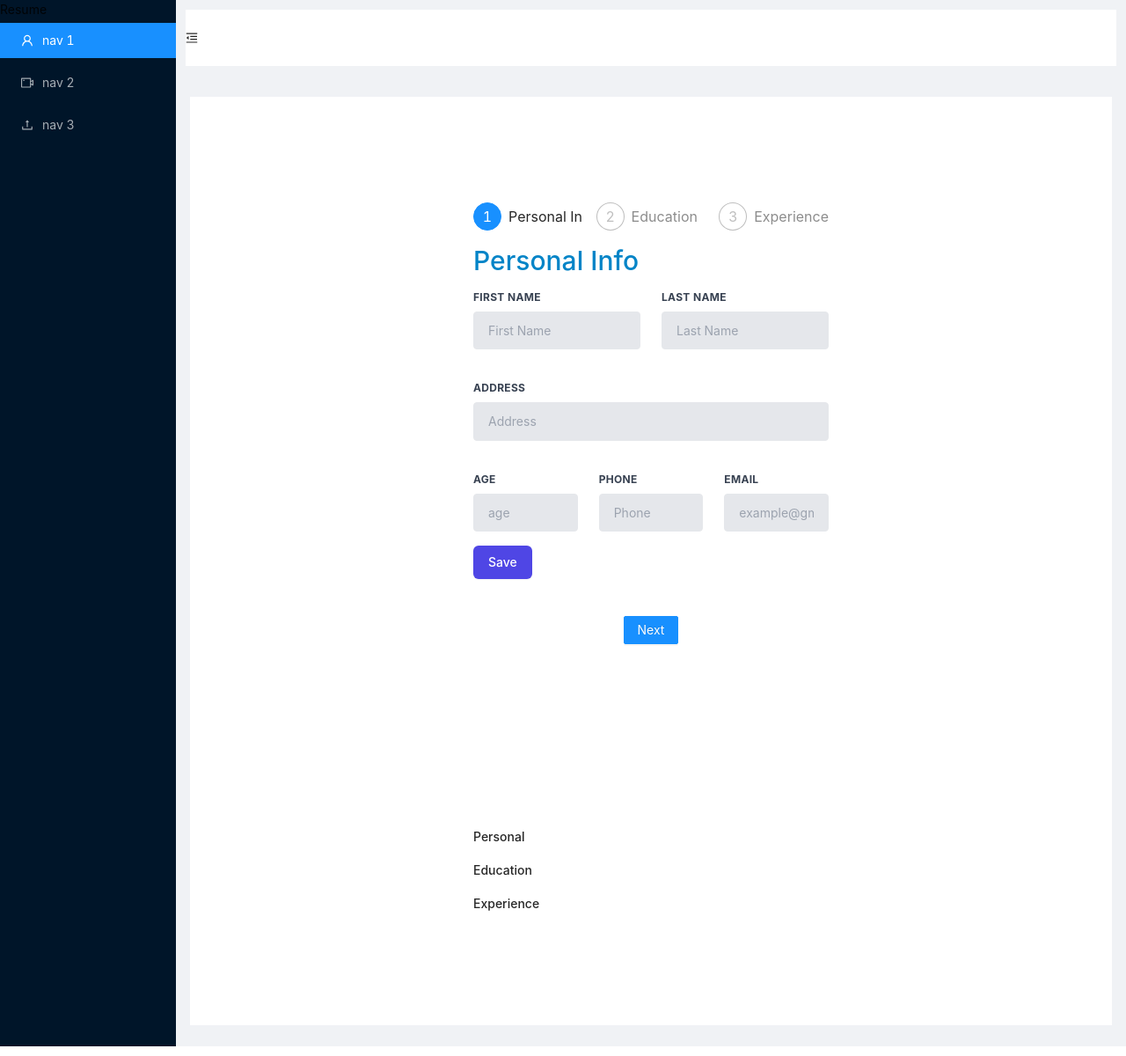
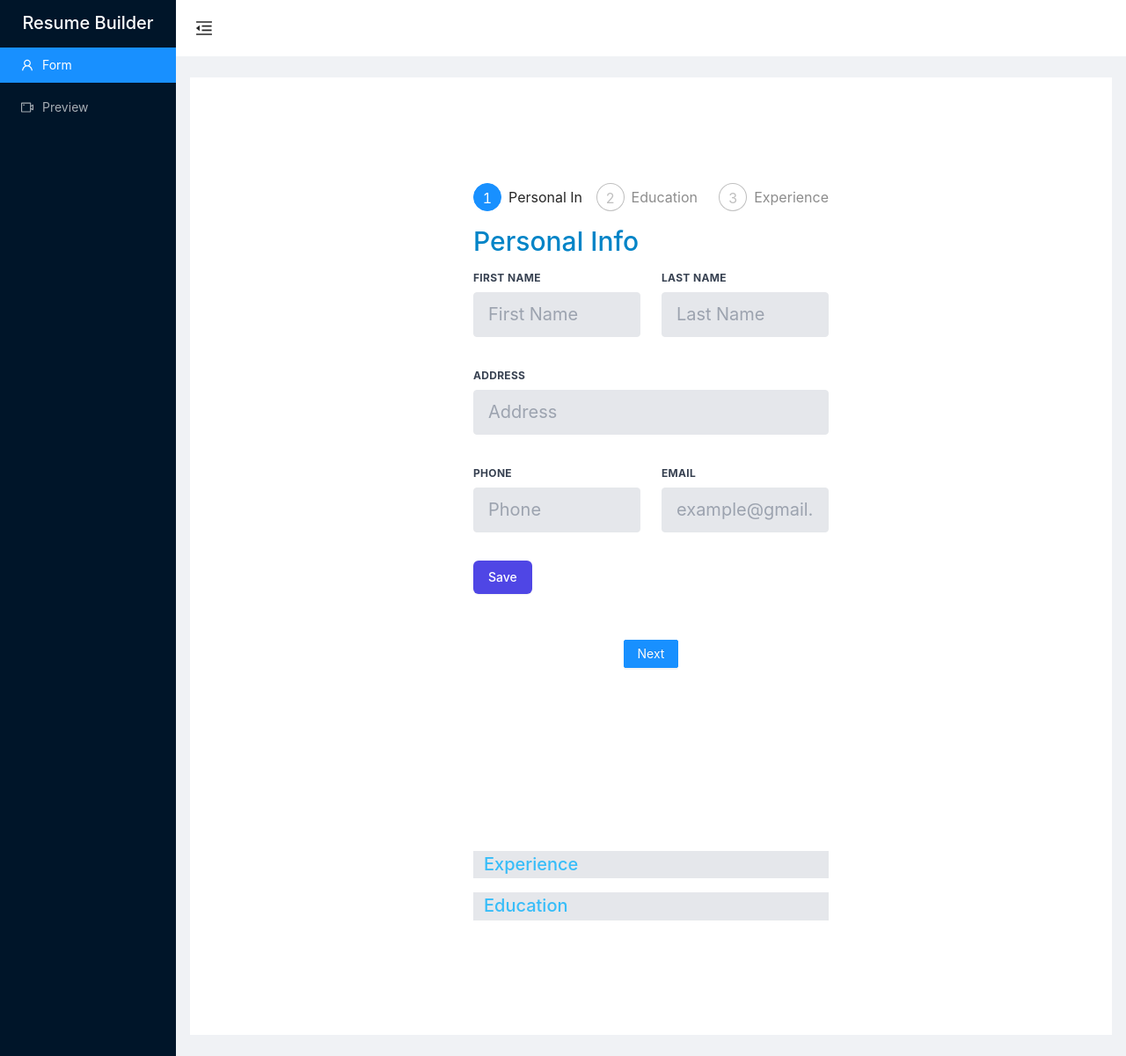
Before and after one commit to dglitxh/CV-gen, a React (Create React App) app: page / in a window 1280 px wide. Shown: the whole page at 88% size. Built offline with nearby package versions, Linux system fonts and the light colour scheme.

Commit message:
tweaks: UI/UX

```diff
--- a/public/style.css
+++ b/public/style.css
@@ -1,5 +1,7 @@
 
-
+#root{
+  font-size: 20px;
+}
 .step-buttons{
     display: flex;
     justify-content: center;
@@ -13,7 +15,7 @@
 
 #components-layout-demo-custom-trigger .trigger {
     padding-left: 4%;
-    font-size: 120%;
+    font-size: 150%;
     line-height: 64px;
     cursor: pointer;
     transition: color 0.3s;
@@ -23,12 +25,23 @@
     color: #1890ff;
   }
 
+  .trigger:hover {
+    color: #1890ff;
+  }
+
   #components-layout-demo-custom-trigger .logo {
     height: 32px;
     margin: 16px;
     background: rgba(255, 255, 255, 0.3);
   }
 
+  .cardhead{
+    display: flex;
+    justify-content: space-between;
+
+
+  }
+
   .site-layout .site-layout-background {
     background: #fff;
   }
--- a/src/App.js
+++ b/src/App.js
@@ -3,7 +3,7 @@ import { useState } from "react/cjs/react.development";
 import About from "./components/About";
 import Education from "./components/Education";
 import Experience from "./components/Experience";
-import Display from "./components/Display"
+import { EduDisplay, ExpDisplay, AboutDisplay } from "./components/Display"
 import { Steps, Button, message } from 'antd';
 import { Layout, Menu } from 'antd';
 import {
@@ -81,25 +81,23 @@ const App = (props) => {
       <Layout>
         <Sider trigger={null} collapsible collapsed={collapsed}>
           <div className="logo" />
-          Resume
+          <h3 className="text-white text-center mt-3 text-xl">Resume Builder</h3>
           <Menu theme="dark" mode="inline" defaultSelectedKeys={['1']}>
-            <Menu.Item key="1" icon={<UserOutlined />}>
-              nav 1
+            <Menu.Item key="1" icon={<UserOutlined />} >
+              Form
             </Menu.Item>
-            <Menu.Item key="2" icon={<VideoCameraOutlined />}>
-              nav 2
-            </Menu.Item>
-            <Menu.Item key="3" icon={<UploadOutlined />}>
-              nav 3
+            <Menu.Item key="2" icon={<VideoCameraOutlined />} >
+              Preview
             </Menu.Item>
           </Menu>
         </Sider>
         <Layout className="site-layout">
-          <Header className="site-layout-background" style={{ padding: 0, margin: '1%' }}>
+          <Header className="site-layout-background" style={{ 'padding-left': '2%'}}>
             {React.createElement(collapsed ? MenuUnfoldOutlined : MenuFoldOutlined, {
               className: 'trigger',
               onClick: toggle,
             })}
+            <h2 className="text-center text-purple-500"> Fill Form To Build Resume</h2>
           </Header>
           <Content
             className="site-layout-background"
@@ -135,9 +133,9 @@ const App = (props) => {
       </div>
        </div>
        <div id="cv" className="px-8 py-12 max-w-md mx-auto sm:max-w-xl lg:max-w-full lg:w-1/2 lg:py-24 lg:px-12 pb-6">
-       <Display entries={about} name={'Personal'}/>
-       <Display entries={edu} name={'Education'}/>
-       <Display entries={exp} name={'Experience'}/>
+       <AboutDisplay entries={about} />
+       <ExpDisplay entries={exp} name={'Experience'}/>
+       <EduDisplay entries={edu} name={'Education'}/>
 
     </div>
           </Content>
--- a/src/components/About.js
+++ b/src/components/About.js
@@ -7,8 +7,6 @@ class About extends Component{
         this.state = {
                 firstName: '',
                 lastName: '',
-                address: '',
-                age: '',
                 phone: '',
                 email: '',
                 id: uniqid()
@@ -83,24 +81,8 @@ class About extends Component{
                     </div>
                 </div>
 
-
-                    <div className="flex flex-wrap -mx-3 mb-2">
-                    <div className="w-full md:w-1/3 px-3 mb-6 md:mb-0">
-                    <label className="block uppercase tracking-wide text-gray-700 text-xs font-bold mb-2" for="grid-city">
-                        Age
-                    </label>
-                    <input className="appearance-none block w-full bg-gray-200 text-gray-700 border border-gray-200 rounded
-                    py-3 px-4 leading-tight focus:outline-none focus:bg-white focus:border-gray-500"
-                            id="grid-age"
-                            type="number"
-                            placeholder="age"
-                            onChange={this.handleChange}
-                            name='age'
-                            required
-                            value={this.state.age}/>
-                    </div>
-
-                    <div className="w-full md:w-1/3 px-3 mb-6 md:mb-0">
+                <div className="flex flex-wrap -mx-3 mb-6">
+                <div className="w-full md:w-1/2 px-3 mb-6 md:mb-0">
                     <label className="block uppercase tracking-wide text-gray-700 text-xs font-bold mb-2" for="grid-city">
                        Phone
                     </label>
@@ -116,7 +98,7 @@ class About extends Component{
                     </div>
 
 
-                    <div className="w-full md:w-1/3 px-3 mb-4 md:mb-0">
+                  <div className="w-full md:w-1/2 px-3 mb-6 md:mb-0">
                     <label className="block uppercase tracking-wide text-gray-700 text-xs font-bold mb-2" for="grid-zip">
                         Email
                     </label>
--- a/src/components/Display.js
+++ b/src/components/Display.js
@@ -1,23 +1,42 @@
+import { EditOutlined, DeleteOutlined} from '@ant-design/icons';
+import { Timeline, Card } from 'antd'
 
-
-const Display = (props) => {
+export const ExpDisplay = (props) => {
     const { entries, name } = props;
     if( entries){
     return(
-      <div className="abouted">
-        <h1 className="mt-4">{name}</h1>
+      <div className="experience">
+        <h1 className="mt-4 bg-gray-200 px-3 text-sky-400">{name}</h1>
+        <Timeline>
         {entries.map((entry) => {
           console.log(entry)
             return (
-            Object.keys(entry).map((item) =>{
-              return(
-                  <h3 className={item + '-class'}>{[item] +": " + entry[item]}</h3>
-              )
-            })
-
+              <>
+              <Timeline.Item>
+               <Card
+                title=""
+                extra={<div>
+                  <a className="mr-2" href="#"><DeleteOutlined twoToneColor="#eb2f96" /> </a>
+                  <a href="#"><EditOutlined /> </a>
+                  </div>}>
+                    <div className='cardhead'>
+                      <h5 className="text-2xl ">{`${entry.workplace}`}</h5>
+                      <h5>{`${entry.startDate} ${entry.endDate? entry.endDate: 'Current'} `}</h5>
+                    </div>
+                    <h6 className="text-xl text-gray-500"> {`${entry.position}`}</h6>
+                    <ul className="pl-3">
+                      {entry.tasks.split(/\n/).map((task)=>{
+                        return(
+                          <li>{task}</li>
+                        )
+                      })}
+                    </ul>
+            </Card>
+            </Timeline.Item>
+            </>
             )
         })}
-
+        </Timeline>
       </div>
     )
       }else{
@@ -27,5 +46,65 @@ const Display = (props) => {
   }
 
 
+  export const AboutDisplay = (props) => {
+      const { entries, name } = props;
+      if(entries.length > 0){
+      return(
+        <div className="abouted">
+            <div>
+              <h1 className='text-4xl text-sky-600'>{`${entries[0].firstName} ${entries[0].lastName}`}</h1>
+            </div>
+            <div className="inline-flex text-gray-400">
+              <p className='pr-3'>{entries[0].email},</p>
+              <p className='pr-3'>{entries[0].phone},</p>
+              <p className='pr-3'>{entries[0].address},</p>
+              <p className='pr-3'>{entries[0].age}</p>
+            </div>
 
-  export default Display;
+        </div>
+      )
+        }else{
+          console.log('there is a problem with the display component')
+          return <div></div>
+        }
+    }
+
+    export const EduDisplay = (props) => {
+        const { entries, name } = props;
+        if( entries){
+        return(
+          <div className="education">
+            <h1 className="mt-4 bg-gray-200 px-3 text-sky-400">{name}</h1>
+            <Timeline>
+            {entries.map((entry) => {
+              console.log(entry)
+                return (
+                  <>
+                  <Timeline.Item>
+                   <Card
+                    title=""
+                    actions={[ <EditOutlined/>, <DeleteOutlined/>,]}>
+                      <div>
+                        <div className="cardhead">
+                          <h5 className="text-xl">{entry.school}</h5>
+                          <h5 className="text-right">{`${entry.startDate} to ${entry.endDate? entry.endDate: 'Current'}`}</h5>
+                        </div>
+                        <h6 className="text-lg"> {entry.program}</h6>
+
+                        </div>
+                </Card>
+                </Timeline.Item>
+                </>
+                )
+
+
+
+            })}
+            </Timeline>
+          </div>
+        )
+          }else{
+            console.log('there is a problem with the display component')
+            return <div></div>
+          }
+      }
--- a/src/components/Education.js
+++ b/src/components/Education.js
@@ -9,7 +9,7 @@ class Education extends Component{
                 program: '',
                 startDate: '',
                 endDate: '',
-                id: uniqid()
+                id: ''
             }
 
         this.state = this.InitialState
@@ -27,7 +27,9 @@ class Education extends Component{
 
     handleSubmit = (e) => {
         e.preventDefault();
-        this.props.saveEdu(this.state)
+        let edu = this.state
+        edu['id'] = uniqid()
+        this.props.saveEdu(edu)
         console.log(this.state)
         this.setState(this.InitialState)
     }
@@ -100,7 +102,7 @@ class Education extends Component{
             </div>
         </div>
         <button type="submit" className="inline-flex justify-center my-1 py-2 px-4 border border-transparent shadow-sm text-sm font-medium rounded-md text-white bg-indigo-600 hover:bg-indigo-700 focus:outline-none focus:ring-2 focus:ring-offset-2 focus:ring-indigo-500">
-              Save
+              Add
             </button>
         </form>
         <br></br>
--- a/src/components/Experience.js
+++ b/src/components/Experience.js
@@ -46,7 +46,7 @@ class Experience extends Component{
             border rounded py-3 px-4 mb-3 leading-tight focus:outline-none focus:bg-white"
                     id="grid-first-name"
                     type="text"
-                    placeholder="School"
+                    placeholder="workplace"
                     onChange={this.handleChange}
                     name='workplace'
                     required
@@ -99,8 +99,25 @@ class Experience extends Component{
                     value={this.state.endDate}/>
             </div>
         </div>
+        <div className="flex flex-wrap -mx-3 mb-6">
+            <div className="w-full px-3">
+        <label className="block uppercase tracking-wide text-gray-700 text-xs font-bold mb-2" for="grid-first-name">
+           Tasks
+        </label>
+        <textarea className="appearance-none block w-full bg-gray-200 text-gray-700
+        border rounded py-3 px-4 mb-3 leading-tight focus:outline-none focus:bg-white"
+                id="grid-task-name"
+                type="date"
+                placeholder="tasks"
+                onChange={this.handleChange}
+                name='tasks'
+                required
+                value={this.state.tasks}>
+            </textarea>
+        </div>
+        </div>
         <button type="submit" className="inline-flex justify-center py-2 px-4 border border-transparent shadow-sm text-sm font-medium rounded-md text-white bg-indigo-600 hover:bg-indigo-700 focus:outline-none focus:ring-2 focus:ring-offset-2 focus:ring-indigo-500">
-              Save
+              Add
             </button>
         </form>
 
```
